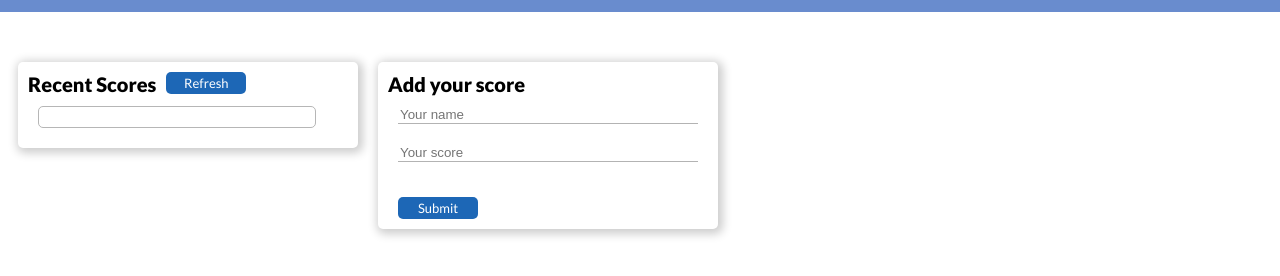
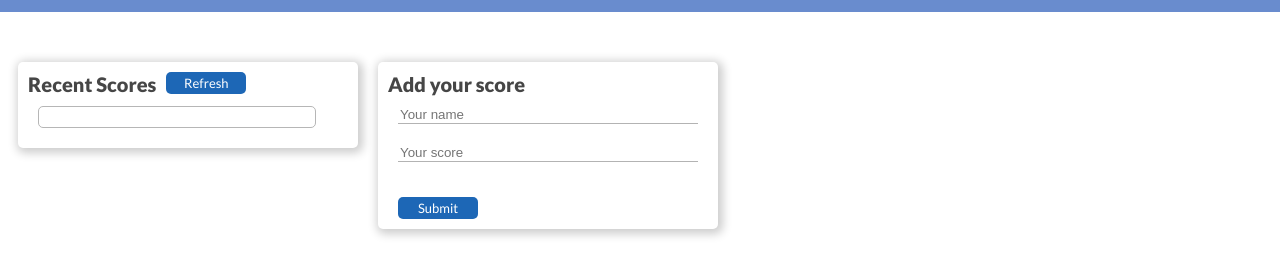
Before and after one commit to hunter4466/leaderboard_project, a website built with webpack: page src/index.html in a window 1280 px wide. Shown: the part 48-324 px from the top of the page. Built offline with nearby package versions, Linux system fonts and the light colour scheme; no server answers.

Commit message:
Changed tittles colors

```diff
--- a/src/Assets/Styles/modules/_boxes.scss
+++ b/src/Assets/Styles/modules/_boxes.scss
@@ -1,6 +1,7 @@
 @mixin tittle($fsize: 20px) {
   font-size: $fsize;
   margin: 0;
+  color:rgb(70, 70, 70);
 }
 
 @mixin flexv {
```
